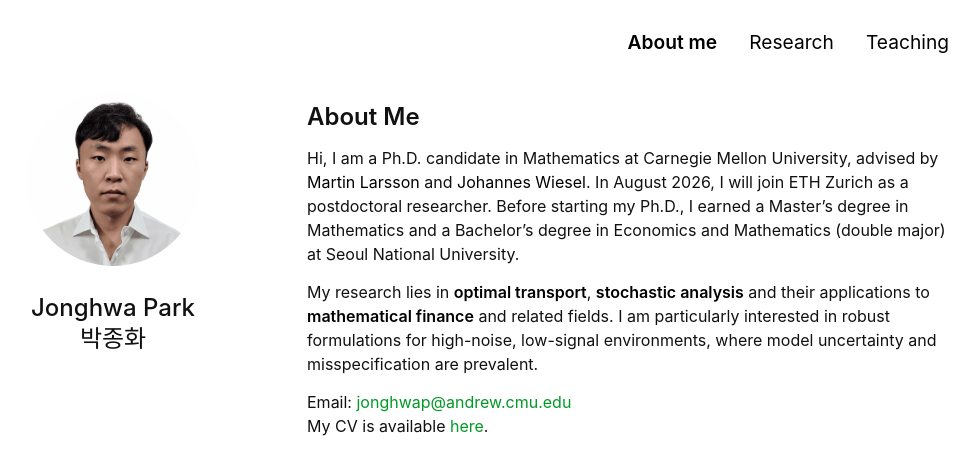
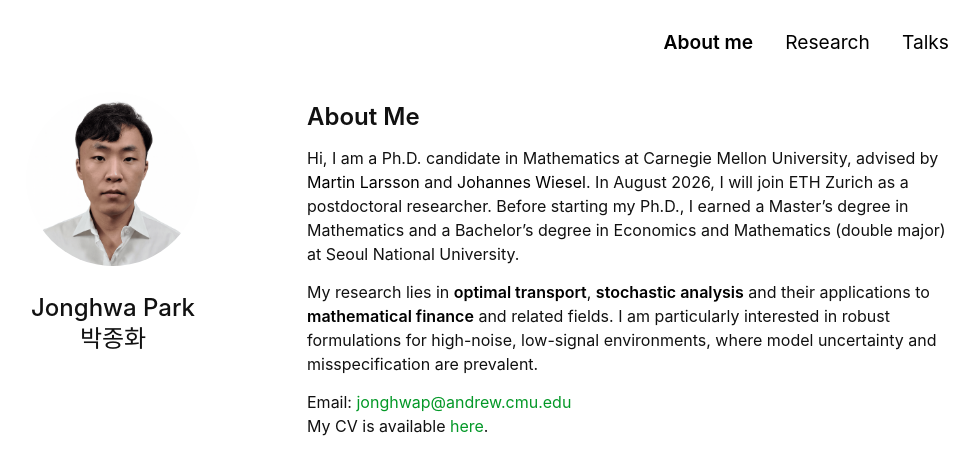
Before and after one commit to Jonghwap/Jonghwap.github.io, a Jekyll site: the page built from index.md, in a window 1280 px wide. Shown: the top 475 px of the page, without its empty margins (163-1142 px from the left). Built offline with Jekyll 4.4.1, drawn with Linux system fonts in a browser that asks for light colours; a style sheet for code colours, icons or effects is not loaded; our own code applies the rules of GitHub Pages for plain Markdown files.

Commit message:
Update _config.yml

```diff
--- a/_config.yml
+++ b/_config.yml
@@ -60,8 +60,8 @@ navigation:
     url: /
   - title: Research
     url: /research/
-  - title: Teaching
-    url: /teaching/
+  - title: Talks
+    url: /talks/
 
 collections:
   publications:
```
